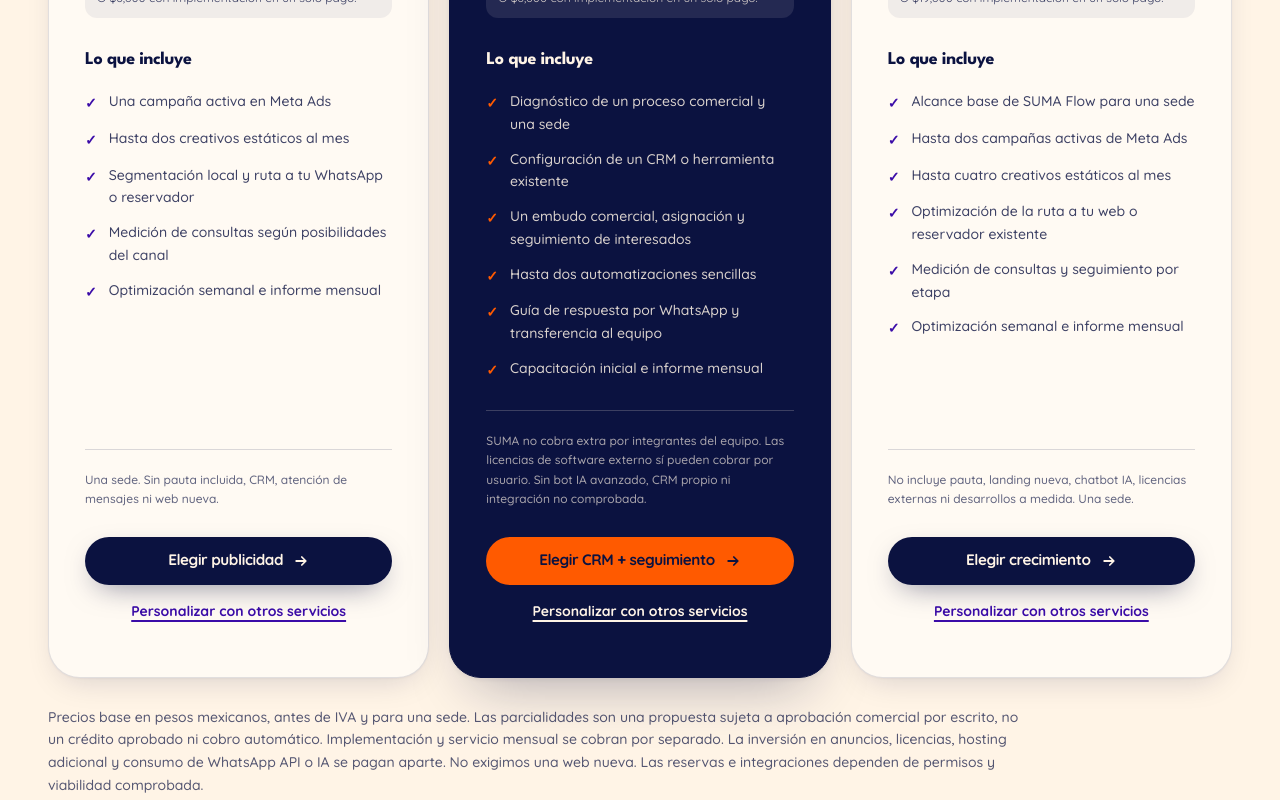
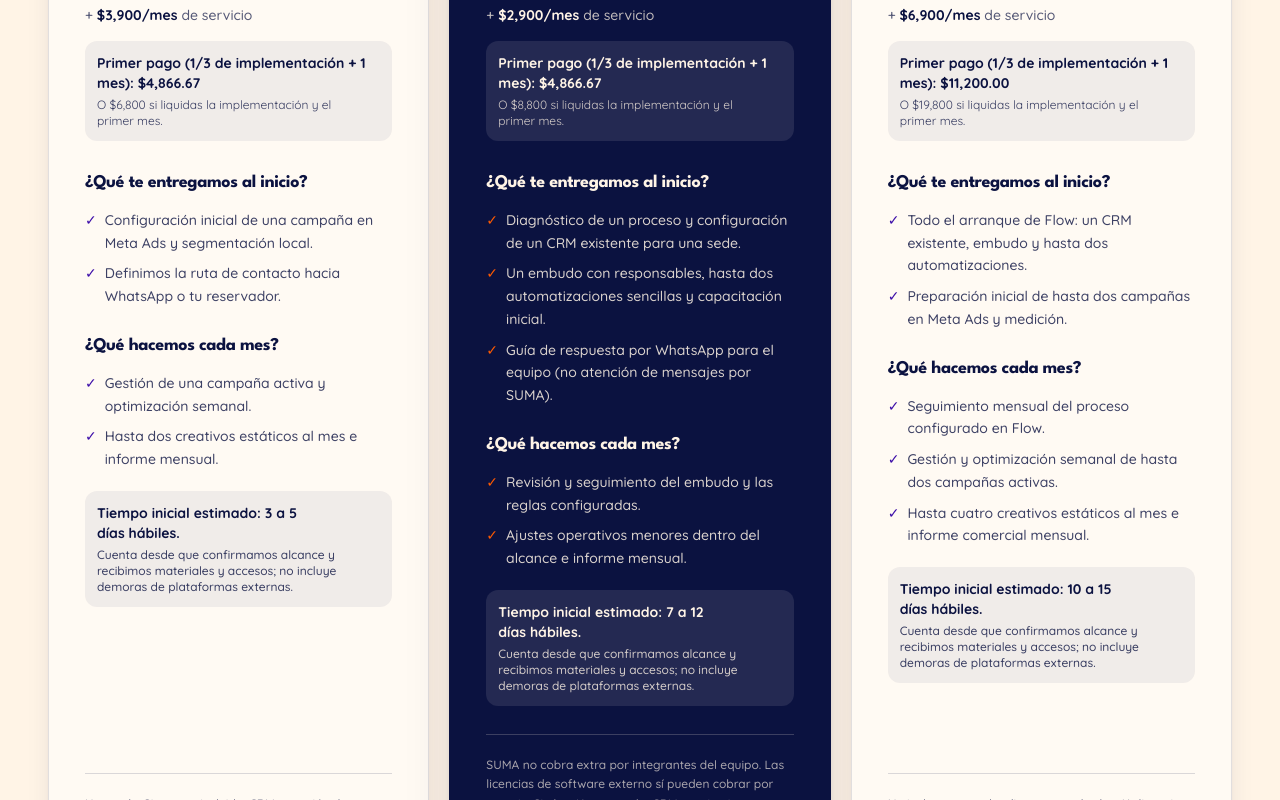
Before and after one commit to NFTSkull/suma, a Next.js app: page /precios in a window 1280 px wide. Shown: the part 1620-2420 px from the top of the page. Built offline with nearby package versions, Linux system fonts and the light colour scheme; no server answers.

Commit message:
Show clear setup vs monthly deliverables and estimated launch dates on pricing page

```diff
--- a/src/app/precios/page.tsx
+++ b/src/app/precios/page.tsx
@@ -7,7 +7,7 @@ import { Accordion } from "@/components/ui/Accordion";
 import { ButtonLink } from "@/components/ui/Button";
 import { JsonLd } from "@/components/ui/JsonLd";
 import { SectionHeading } from "@/components/ui/SectionHeading";
-import { individualServices, pricingFaqs, pricingPlans } from "@/content/pricing";
+import { individualServiceDeliveryTimes, individualServices, pricingFaqs, pricingPlans } from "@/content/pricing";
 import { estimatePricing, formatMXN, formatMXNExact, pricingWhatsAppHref } from "@/lib/pricing";
 import { buildMetadata, pageGraph } from "@/lib/seo";
 
@@ -54,9 +54,21 @@ export default function PreciosPage() {
             id="planes-title"
             eyebrow="Tres planes de servicio · Para una sede"
             title={<>Precios claros. <span className="text-suma-purple">Sin servicios innecesarios.</span></>}
-            lead="Ahora puedes solicitar la implementación en un pago o dividirla en 3 mensualidades (6 para proyectos mayores). El servicio mensual y los gastos externos se muestran por separado."
+            lead="Un pago inicial para ponerlo en marcha y una mensualidad para operarlo. Mira exactamente qué incluye cada uno, cuánto tardamos y qué se paga aparte."
           />
-          <div className="mt-12 grid items-stretch gap-5 lg:grid-cols-3">
+          <div className="mt-9 grid gap-3 md:grid-cols-3">
+            {[
+              { title: "1. Implementación · una sola vez", text: "Pagas por configurar y dejar listo lo contratado. No equivale a meses de servicio." },
+              { title: "2. Servicio · cada mes", text: "Pagas por gestión, seguimiento y los entregables mensuales detallados en tu plan." },
+              { title: "3. Gastos externos · aparte", text: "Anuncios, licencias, hosting y mensajería se pagan directamente o según cotización." },
+            ].map((item) => (
+              <div key={item.title} className="rounded-2xl border border-suma-line bg-suma-cream-soft p-5">
+                <h3 className="text-sm font-bold text-suma-navy">{item.title}</h3>
+                <p className="mt-2 text-sm leading-relaxed text-suma-navy/75">{item.text}</p>
+              </div>
+            ))}
+          </div>
+          <div className="mt-8 grid items-stretch gap-5 lg:grid-cols-3">
             {pricingPlans.map((plan) => {
               const dark = plan.featured;
               const fullQuote = estimatePricing({ planId: plan.id, months: 1, setupPayments: 1 });
@@ -86,20 +98,35 @@ export default function PreciosPage() {
                         : <>Sin mensualidad obligatoria</>}
                     </p>
                     <p className={`mt-4 rounded-xl px-3 py-3 text-sm font-bold ${dark ? "bg-suma-cream/10" : "bg-suma-navy/6"}`}>
-                      Primer desembolso con 3 abonos: {formatMXNExact(flexibleQuote.firstPaymentSuma)}
-                      <span className="mt-1 block text-xs font-normal opacity-80">O {formatMXN(fullQuote.firstPaymentSuma)} con implementación en un solo pago.</span>
+                      Primer pago (1/3 de implementación + 1 mes): {formatMXNExact(flexibleQuote.firstPaymentSuma)}
+                      <span className="mt-1 block text-xs font-normal opacity-80">O {formatMXN(fullQuote.firstPaymentSuma)} si liquidas la implementación y el primer mes.</span>
                     </p>
                   </div>
 
-                  <h3 className="mt-7 font-display text-lg font-bold">Lo que incluye</h3>
-                  <ul className={`mt-4 flex-1 space-y-3 text-sm leading-relaxed ${dark ? "text-suma-cream/85" : "text-suma-navy/80"}`}>
-                    {plan.includes.map((feature) => (
-                      <li key={feature} className="flex items-start gap-3">
-                        <span aria-hidden="true" className={`mt-0.5 font-bold ${dark ? "text-suma-orange" : "text-suma-purple"}`}>✓</span>
-                        <span>{feature}</span>
-                      </li>
-                    ))}
-                  </ul>
+                  <div className="mt-7 flex-1">
+                    <h3 className="font-display text-lg font-bold">¿Qué te entregamos al inicio?</h3>
+                    <ul className={`mt-3 space-y-2 text-sm leading-relaxed ${dark ? "text-suma-cream/85" : "text-suma-navy/80"}`}>
+                      {plan.setupIncludes.map((feature) => (
+                        <li key={feature} className="flex items-start gap-2">
+                          <span aria-hidden="true" className={dark ? "text-suma-orange" : "text-suma-purple"}>✓</span>
+                          <span>{feature}</span>
+                        </li>
+                      ))}
+                    </ul>
+                    <h3 className="mt-6 font-display text-lg font-bold">¿Qué hacemos cada mes?</h3>
+                    <ul className={`mt-3 space-y-2 text-sm leading-relaxed ${dark ? "text-suma-cream/85" : "text-suma-navy/80"}`}>
+                      {plan.monthlyIncludes.map((feature) => (
+                        <li key={feature} className="flex items-start gap-2">
+                          <span aria-hidden="true" className={dark ? "text-suma-orange" : "text-suma-purple"}>✓</span>
+                          <span>{feature}</span>
+                        </li>
+                      ))}
+                    </ul>
+                    <p className={`mt-5 rounded-xl px-3 py-3 text-sm ${dark ? "bg-suma-cream/10" : "bg-suma-navy/6"}`}>
+                      <strong>Tiempo inicial estimado: {plan.launchWindow}.</strong>
+                      <span className="mt-1 block text-xs opacity-80">Cuenta desde que confirmamos alcance y recibimos materiales y accesos; no incluye demoras de plataformas externas.</span>
+                    </p>
+                  </div>
                   <p className={`mt-7 border-t pt-5 text-xs leading-relaxed ${dark ? "border-suma-cream/20 text-suma-cream/65" : "border-suma-navy/15 text-suma-navy/65"}`}>{plan.boundaries}</p>
                   <ButtonLink
                     href={pricingWhatsAppHref({ planId: plan.id, months: 1, setupPayments: 3 })}
@@ -121,7 +148,7 @@ export default function PreciosPage() {
             })}
           </div>
           <p className="mt-7 max-w-5xl text-sm leading-relaxed text-suma-navy/70">
-            Precios base en pesos mexicanos, antes de IVA y para una sede. Las parcialidades son una propuesta sujeta a aprobación comercial por escrito, no un crédito aprobado ni cobro automático. Implementación y servicio mensual se cobran por separado. La inversión en anuncios, licencias, hosting adicional y consumo de WhatsApp API o IA se pagan aparte. No exigimos una web nueva. Las reservas e integraciones dependen de permisos y viabilidad comprobada.
+            Precios base en MXN, antes de IVA, para una sede. Cada mensualidad cubre un mes de servicio; las dos automatizaciones de Flow son parte de la configuración inicial, no dos nuevas por mes. El plazo de arranque es orientativo y se confirma por escrito. Puedes solicitar parcialidades de implementación sujetas a aprobación comercial: no son meses de servicio incluidos ni crédito automático. Pauta, licencias, hosting y consumos externos se pagan aparte. Integraciones según permisos y viabilidad.
           </p>
         </div>
       </section>
@@ -193,6 +220,7 @@ export default function PreciosPage() {
                     {service.setup === 0 ? "/mes · sin implementación base" : service.monthly ? "+ " + formatMXN(service.monthly) + "/mes" : "Pago único"}
                   </p>
                   <p className="mt-3 text-xs leading-relaxed text-suma-navy/65">{service.detail}</p>
+                  <p className="mt-2 text-xs font-semibold text-suma-navy/80">Plazo orientativo: {individualServiceDeliveryTimes[service.id]}.</p>
                   <a href={"/precios?servicio=" + service.id + "#simulador"} className="mt-4 inline-flex min-h-10 items-center text-sm font-bold text-suma-purple underline decoration-2 underline-offset-4">
                     Incluir en mi propuesta →
                   </a>
@@ -201,7 +229,7 @@ export default function PreciosPage() {
             ))}
           </div>
           <p className="mt-7 max-w-4xl text-sm text-suma-navy/65">
-            Los servicios de pago único también pueden solicitarse en 3 mensualidades; los proyectos con implementación de al menos $10,000 pueden solicitar 6. El calendario definitivo requiere aprobación. Estas son tarifas iniciales de referencia, no cotizaciones automáticas. Los desarrollos a medida, integraciones y costos de terceros se definen mediante alcance técnico.
+            Pago único significa entrega del alcance acordado, no mantenimiento de por vida. Los plazos empiezan tras recibir contenido, accesos y aprobaciones; revisiones, corrección de fallas, licencias y soporte posterior se definen en la propuesta. Puedes solicitar 3 parcialidades de implementación (6 si es de al menos $10,000), sujetas a aprobación. Los importes «desde» dependen del alcance técnico.
           </p>
           <Link href="/servicios" className="mt-7 inline-flex min-h-11 items-center font-bold text-suma-purple underline decoration-2 underline-offset-[5px] hover:text-suma-navy">
             Explorar todos los servicios →
```
